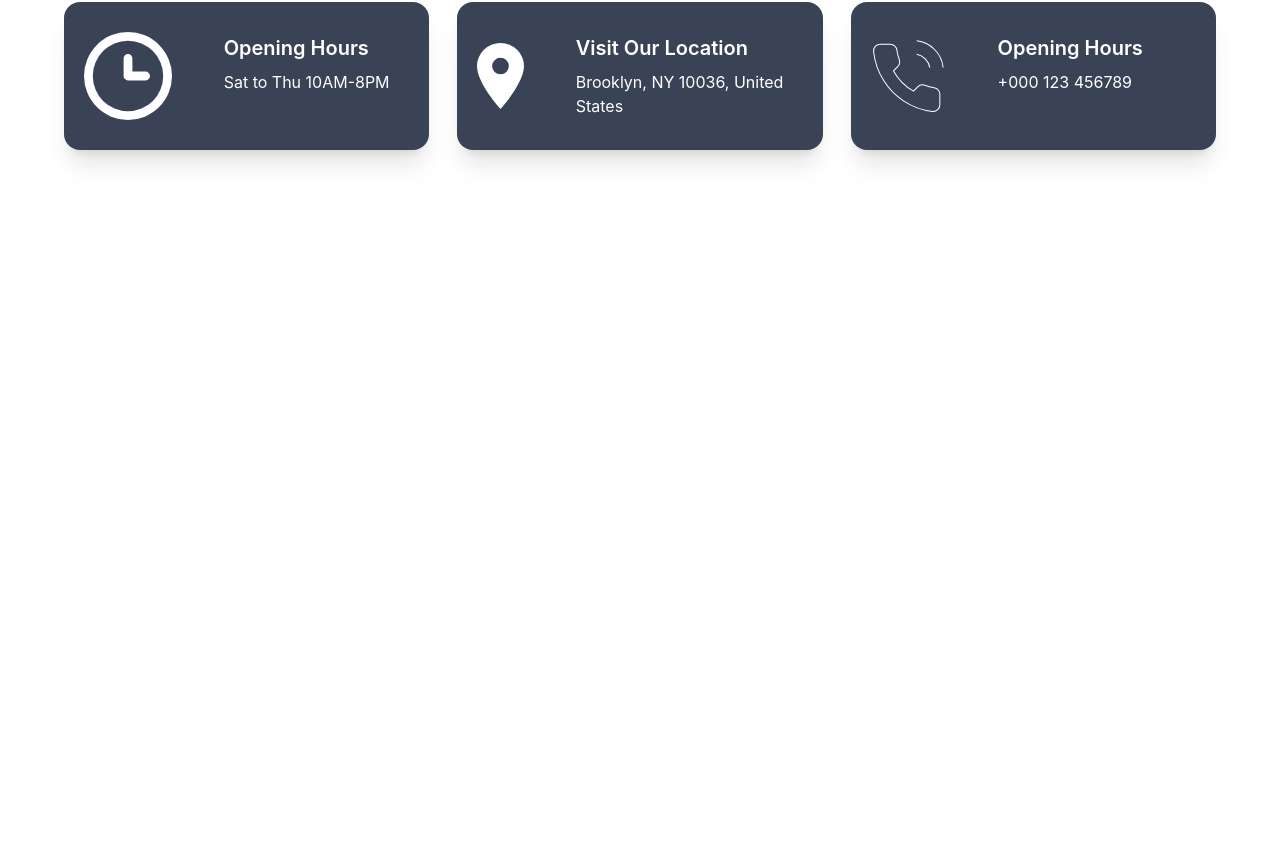
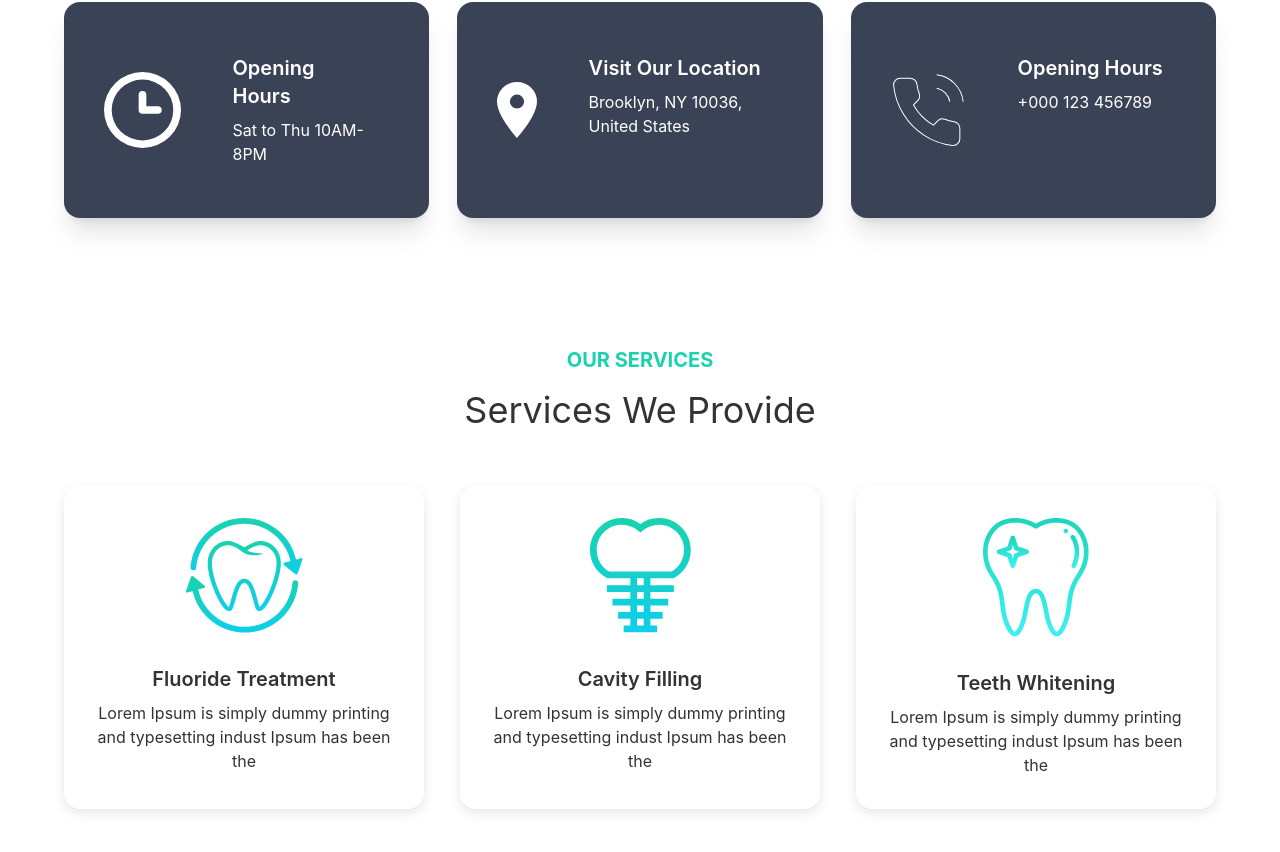
Before and after one commit to ishtiyak98/doctors-portal, a React (Create React App) app: page / in a window 1280 px wide. Shown: the part 862-1714 px from the top of the page. Before the commit the page ends 1124 px from the top, so only its background shows below. Built offline with nearby package versions, Linux system fonts and the light colour scheme.

Commit message:
services & info modified

```diff
--- a/src/Pages/Home/Home.js
+++ b/src/Pages/Home/Home.js
@@ -2,6 +2,7 @@ import React from "react";
 import Navbar from "../Shared/Navbar";
 import Banner from "./Banner";
 import Info from "./Info";
+import Services from "./Services";
 
 const Home = () => {
   return (
@@ -9,6 +10,7 @@ const Home = () => {
       <Navbar></Navbar>
       <Banner></Banner>
       <Info></Info>
+      <Services></Services>
     </div>
   );
 };
--- a/src/Pages/Home/Info.js
+++ b/src/Pages/Home/Info.js
@@ -6,7 +6,7 @@ import phone from "../../assets/icons/phone.svg";
 
 const Info = () => {
     return (
-        <section className='grid grid-cols-1 lg:grid-cols-3 gap-7 pb-28'>
+        <section className='grid grid-cols-1 md:grid-cols-2 lg:grid-cols-3 gap-7 pb-32'>
             <InfoCard icon={clock} cardTitle={"Opening Hours"} cardText={'Sat to Thu 10AM-8PM'} background={"bg-accent"}></InfoCard>
             <InfoCard icon={mark} cardTitle={"Visit Our Location"} cardText={"Brooklyn, NY 10036, United States"} background={"bg-accent"}></InfoCard>
             <InfoCard icon={phone} cardTitle={"Opening Hours"} cardText={"+000 123 456789"} background={"bg-accent"}></InfoCard>
--- a/src/Pages/Home/InfoCard.js
+++ b/src/Pages/Home/InfoCard.js
@@ -3,7 +3,7 @@ import React from "react";
 const InfoCard = ({icon, cardTitle, cardText, background}) => {
   return (
     <div>
-      <div class={`card lg:card-side h-full shadow-xl ${background}`}>
+      <div class={`card lg:card-side h-full p-5 shadow-xl ${background}`}>
         <figure className="px-5 pt-8 lg:pt-0">
           <img
             src={icon}
--- /dev/null
+++ b/src/Pages/Home/ServiceCard.js
@@ -0,0 +1,24 @@
+import React from "react";
+
+
+const ServiceCard = ({service}) => {
+
+  return (
+    <div style={{boxShadow: "rgba(0, 0, 0, 0.1) 0px 4px 12px"}} class="card lg:max-w-lg  bg-base-100">
+      <figure className="pt-8">
+        <img
+          src={service.img}
+          alt="Shoes"
+        />
+      </figure>
+      <div class="card-body ">
+        <h2 class="text-xl font-semibold text-center">{service.title}</h2>
+        <p className="text-center">
+            {service.description}
+        </p>
+      </div>
+    </div>
+  );
+};
+
+export default ServiceCard;
--- /dev/null
+++ b/src/Pages/Home/Services.js
@@ -0,0 +1,46 @@
+import React from 'react';
+import whitening from "../../assets/images/whitening.png";
+import cavity from "../../assets/images/cavity.png";
+import fluoride from "../../assets/images/fluoride.png";
+import ServiceCard from './ServiceCard';
+
+
+const Services = () => {
+
+    const serviceInfo = [
+        {
+            _id: 1,
+            img: fluoride,
+            title: "Fluoride Treatment",
+            description: "Lorem Ipsum is simply dummy printing and typesetting indust Ipsum has been the"
+        },
+        {
+            _id: 2,
+            img: cavity,
+            title: "Cavity Filling",
+            description: "Lorem Ipsum is simply dummy printing and typesetting indust Ipsum has been the"
+        },
+        {
+            _id: 1,
+            img: whitening,
+            title: "Teeth Whitening",
+            description: "Lorem Ipsum is simply dummy printing and typesetting indust Ipsum has been the"
+        }
+    ];
+
+    return (
+        <section className='pb-32'>
+            <h4 className='text-center text-xl font-bold text-secondary uppercase mb-4'>Our Services</h4>
+            <h1 className='text-center text-4xl mb-14'>Services We Provide</h1>
+            <div className='grid grid-cols-1 md:grid-cols-2 lg:grid-cols-3 gap-9'>
+                {
+                    serviceInfo.map(service => <ServiceCard service={service}></ServiceCard>)
+                }
+            </div>
+
+
+        </section>
+    );
+};
+
+export default Services;
```
